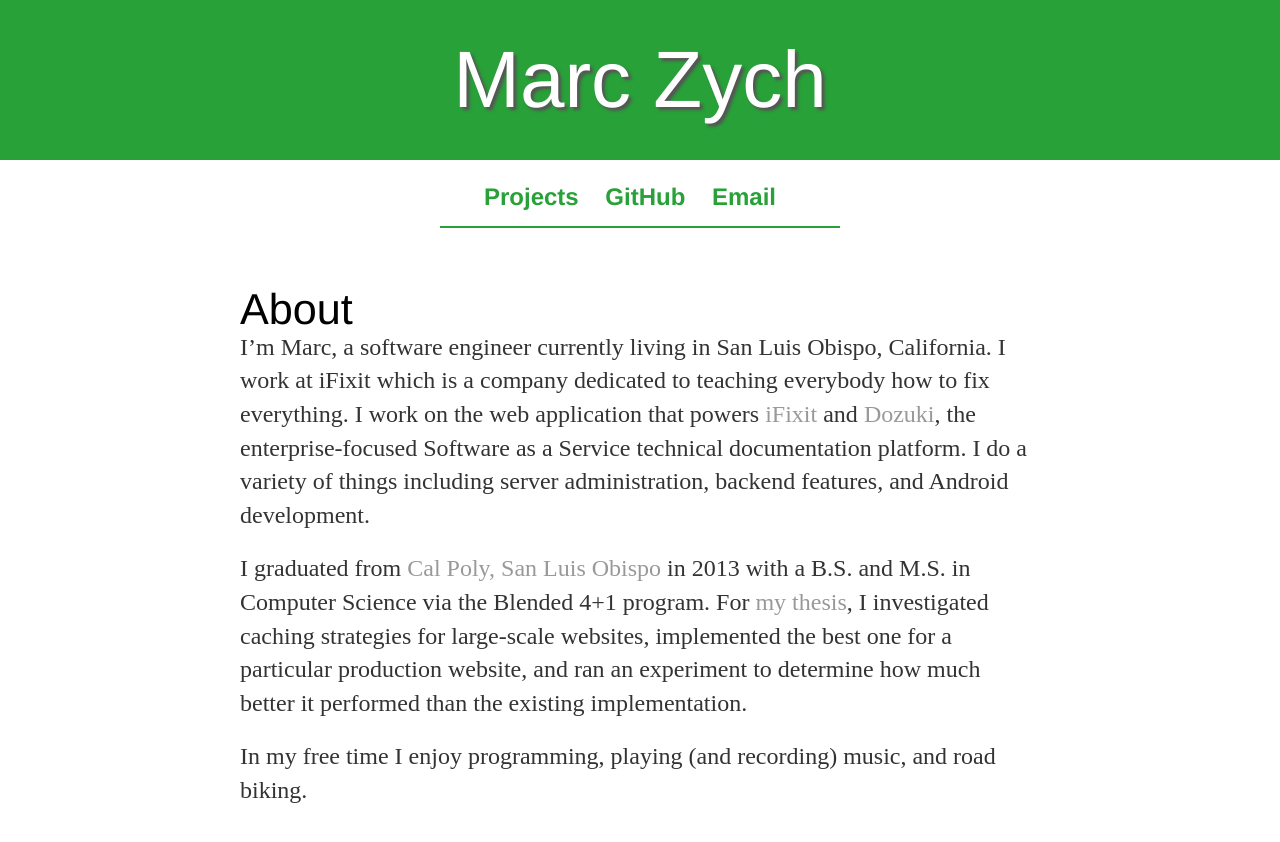
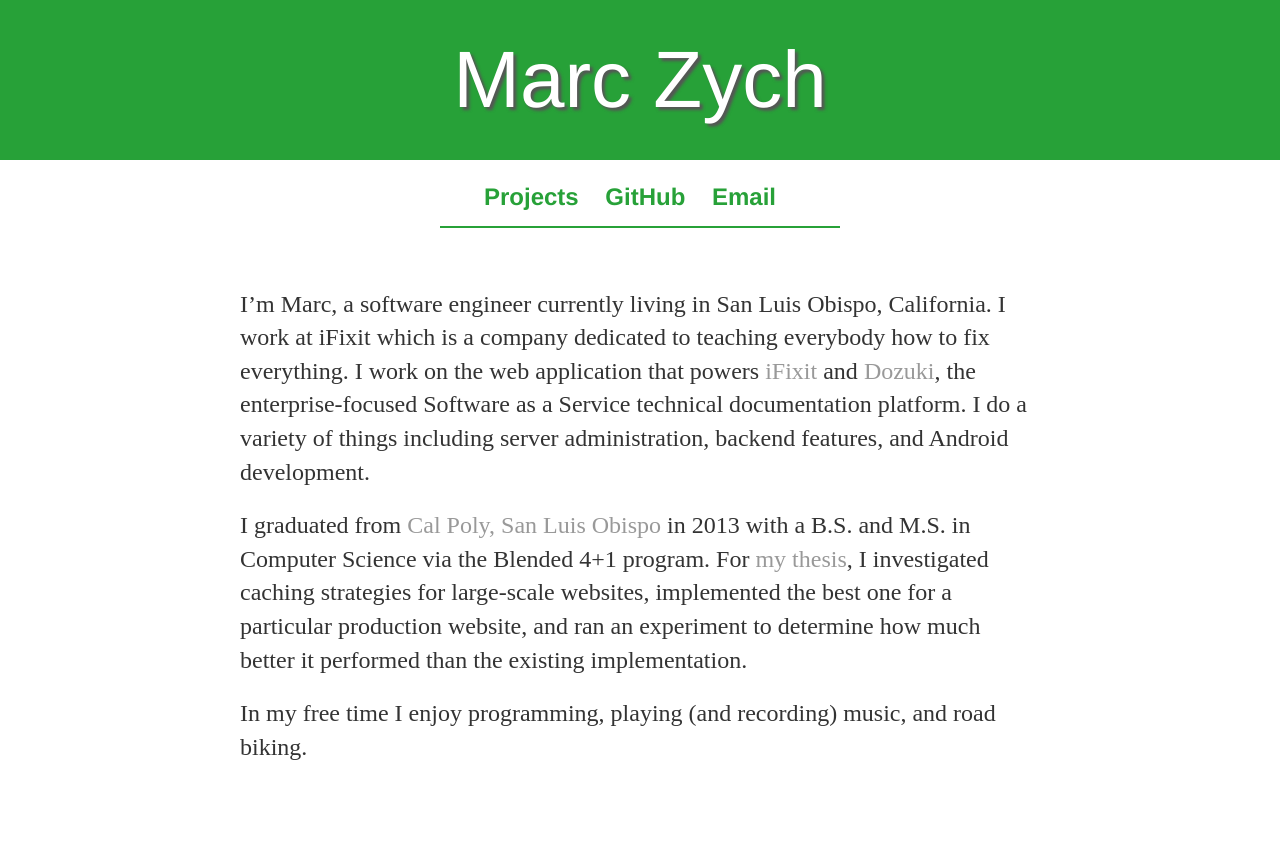
Before and after one commit to marczych/marczych.github.io, a Jekyll site: the page built from index.md, in a window 1280 px wide. Shown: the top 842 px of the page. Built offline with Jekyll 4.4.1, drawn with Linux system fonts in a browser that asks for light colours; Markdown is read by kramdown in place of the engine named in the settings.

Commit message:
Remove page header

```diff
--- a/_layouts/default.html
+++ b/_layouts/default.html
@@ -1,7 +1,7 @@
 <!DOCTYPE html>
 <html>
    <head>
-      <title>{{ page.page_title }}</title>
+      <title>{{ page.title }}</title>
       <link rel="stylesheet" type="text/css" href="/css/main.css">
    </head>
    <body>
@@ -20,7 +20,6 @@
       </nav>
 
       <div class="content">
-         <h2>{{ page.page_header }}</h2>
          {{ content }}
       </div>
    </body>
--- a/index.md
+++ b/index.md
@@ -1,7 +1,6 @@
 ---
 layout: default
-page_title: Marc Zych
-page_header: About
+title: Marc Zych
 ---
 
 I'm Marc, a software engineer currently living in San Luis Obispo, California.
```
